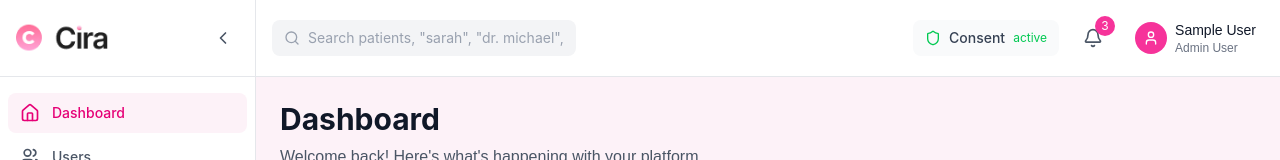
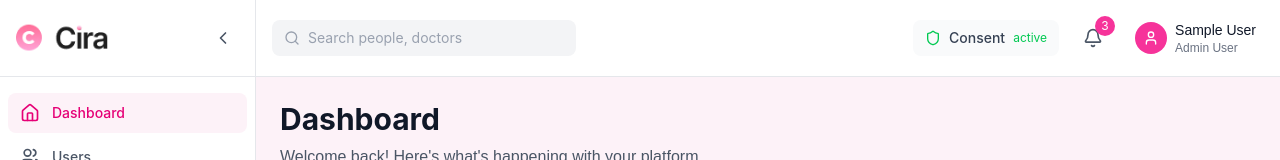
Before and after one commit to habib-SE/cira-frontend, a React (Vite) app: page /admin in a window 1280 px wide. Shown: the top 160 px of the page. Built offline with nearby package versions, Linux system fonts and the light colour scheme; sample sign-in values are in the browser's storage.

Commit message:
Doctor Panal

```diff
--- a/src/Admin panel/shared/UnifiedNavbar.jsx
+++ b/src/Admin panel/shared/UnifiedNavbar.jsx
@@ -225,7 +225,7 @@ const UnifiedNavbar = ({
                 type="text"
                 value={searchTerm}
                 onChange={handleSearchInputChange}
-                placeholder={`Search ${portalType === 'admin' ? 'patients, "sarah", "dr. michael", "lisa", reports...' : portalType === 'doctor' ? 'patients, appointments...' : 'doctors, appointments...'}`}
+                placeholder={`Search ${portalType === 'admin' ? 'people, doctors' : portalType === 'doctor' ? 'patients, appointments...' : 'doctors, appointments...'}`}
                 className="bg-transparent border-none outline-none text-sm text-gray-700 placeholder-gray-400 w-64"
               />
             </form>
```
